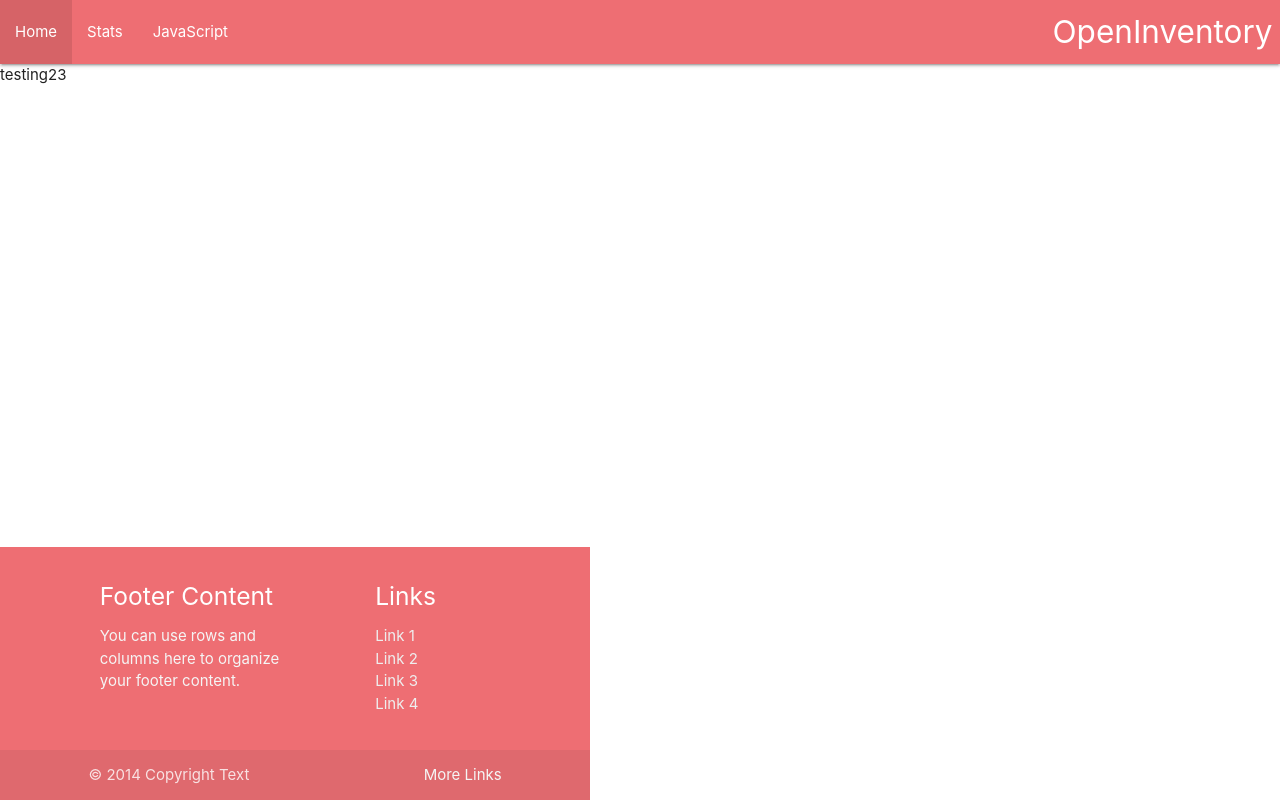
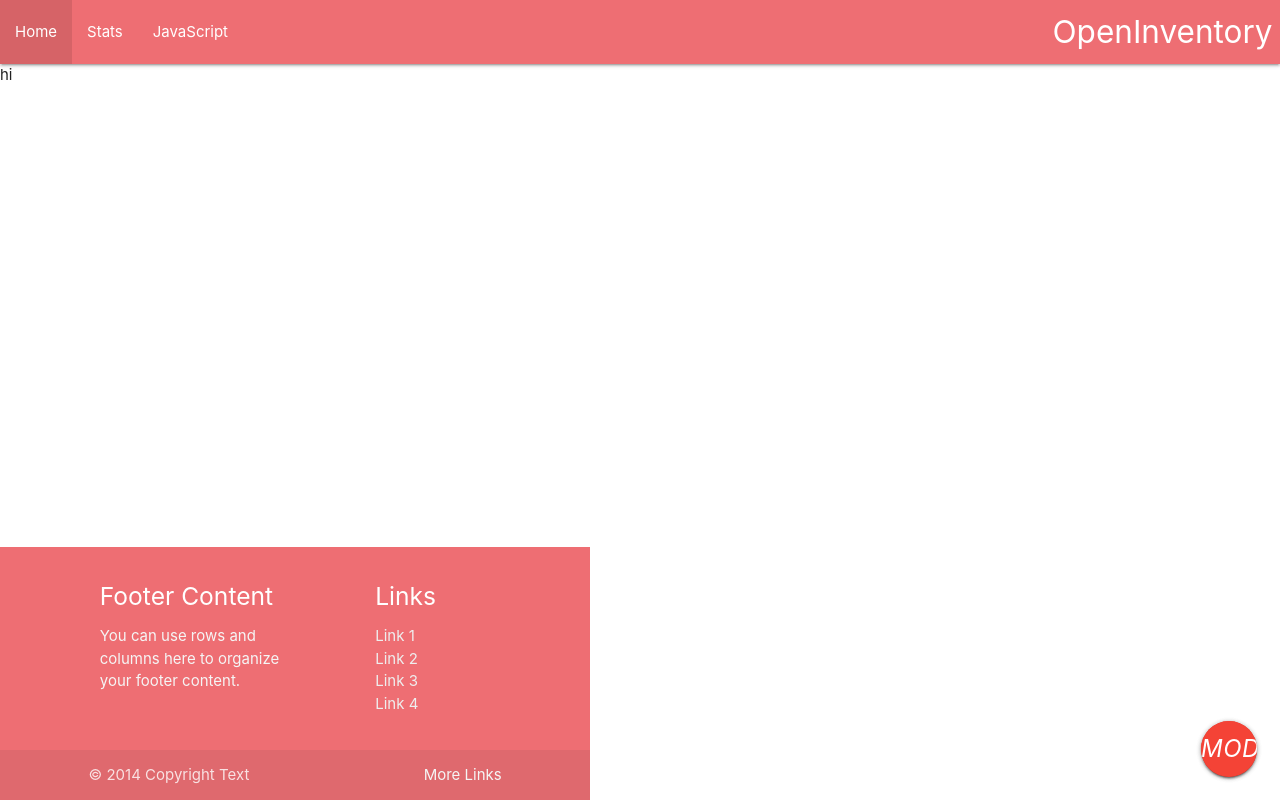
Before and after one commit to OpenInv/OpenInventory, a PHP site: page / in a window 1280 px wide. Run offline with PHP 8.4, Linux system fonts and the light colour scheme.

Commit message:
bad update

```diff
--- a/src/appCss.css
+++ b/src/appCss.css
@@ -6,13 +6,3 @@
 */
 
 @import "materialize/css/materialize.min.css";
-
-body {
-    display: flex;
-    min-height: 100vh;
-    flex-direction: column;
-  }
-
-  main {
-    flex: 1 0 auto;
-  }
--- a/src/index.php
+++ b/src/index.php
@@ -1,6 +1,6 @@
 <?php
 include("header.html");
-echo("testing23")
+echo('hi')
 
 
 ?>
@@ -13,6 +13,36 @@ echo("testing23")
     <title>OpenInventory Home</title>
 </head>
 <body>
+<div class="fixed-action-btn">
+  <a class="btn-floating btn-large red">
+    <i class="large material-icons">mode_edit</i>
+  </a>
+  <ul>
+    <li><a class="btn-floating red"><i class="material-icons">insert_chart</i></a></li>
+    <li><a class="btn-floating yellow darken-1"><i class="material-icons">format_quote</i></a></li>
+    <li><a class="btn-floating green"><i class="material-icons">publish</i></a></li>
+    <li><a class="btn-floating blue"><i class="material-icons">attach_file</i></a></li>
+  </ul>
+</div>
+</body>
+<link rel="stylesheet" href="https://cdnjs.cloudflare.com/ajax/libs/materialize/1.0.0/css/materialize.min.css">
+<script src="https://ajax.googleapis.com/ajax/libs/jquery/3.3.1/jquery.min.js"></script>
+<script src="https://cdnjs.cloudflare.com/ajax/libs/materialize/1.0.0/js/materialize.min.js"></script>
 
-</body>
+<div class="fixed-action-btn">
+  <a ref="#" class="btn-floating red btn-large">
+    <i class="large material-icons">mode_edit</i>
+  </a>
+   <ul>
+        <li><a ref="#" class="btn-floating blue btn-large"><i
+         class="large material-icons">insert_chart</i></a></li>
+        <li><a ref="#" class="btn-floating green btn-large"><i
+         class="large material-icons">format_quotes</i></a></li>
+        <li><a ref="#" class="btn-floating yellow btn-large"><i
+         class="large material-icons">publish</i></a></li>
+        <li><a ref="#" class="btn-floating orange btn-large"><i
+         class="large material-icons">attach_file</i></a></li>
+    </ul>
+</div>
+</script>
 </html>
```
Also changed, not shown: src/include.js (deleted).
